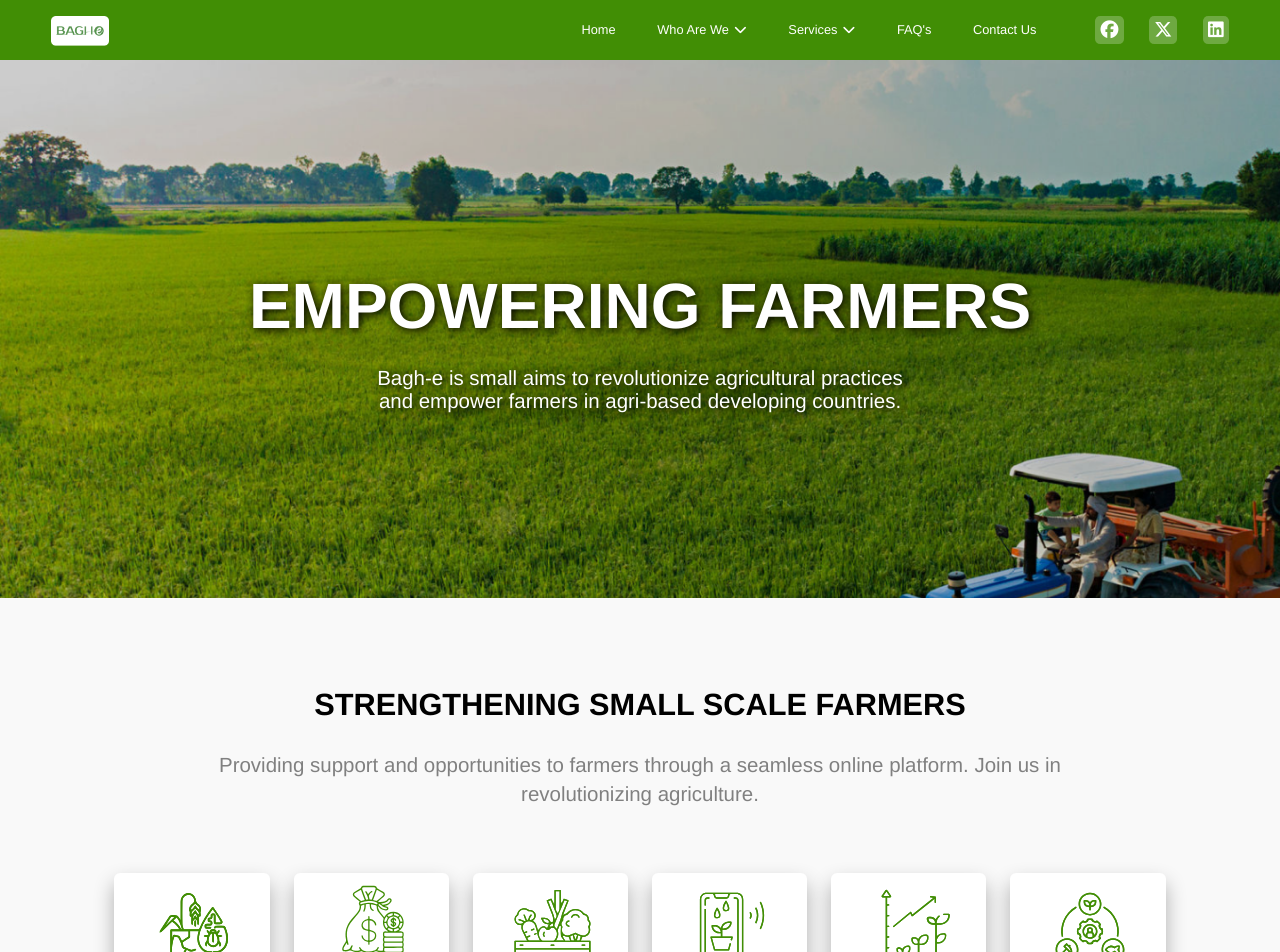
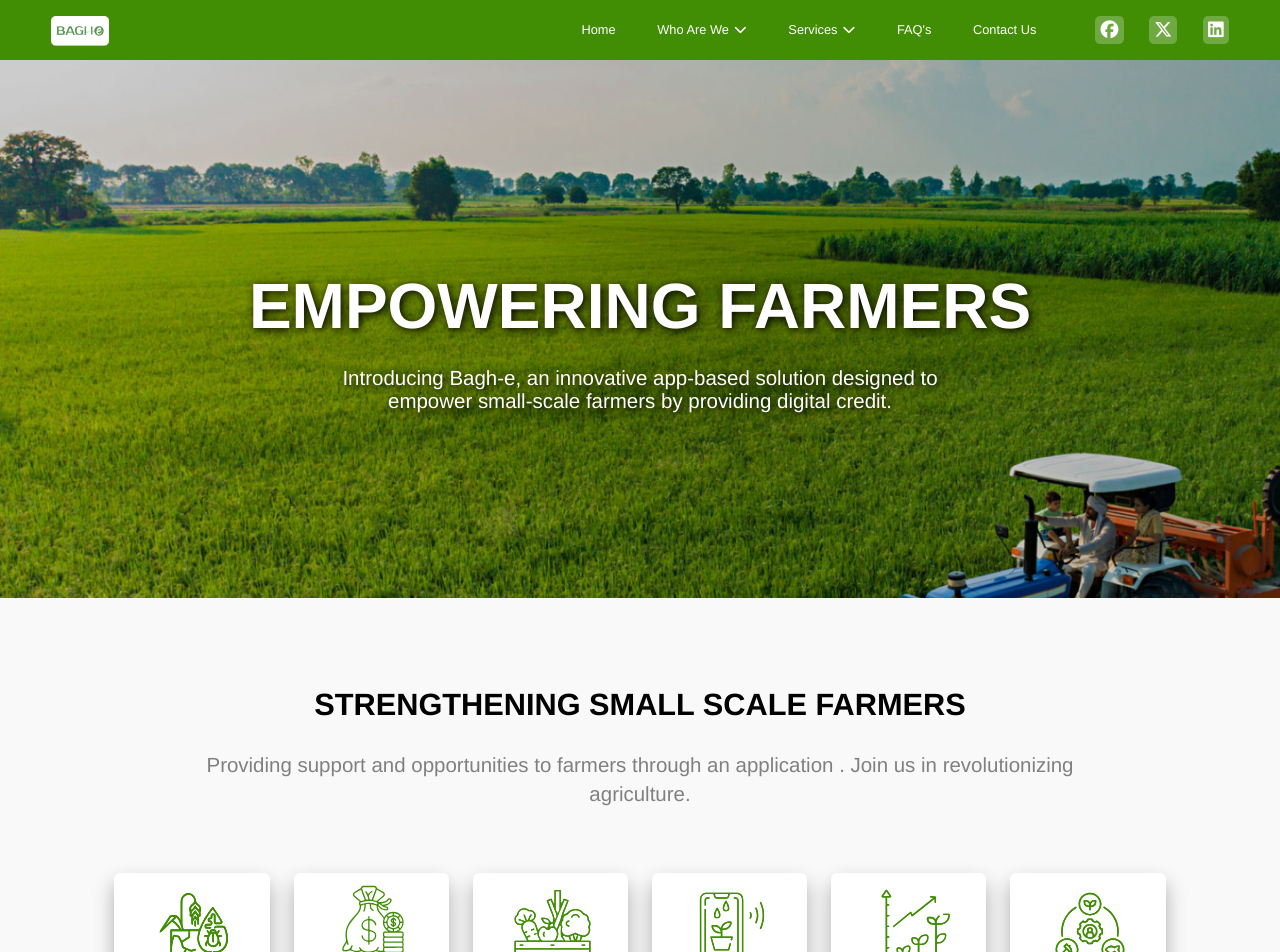
Before and after one commit to nabeelhaider1-0/Baghe, a React (Vite) app: page / in a window 1280 px wide. Shown: the top 952 px of the page. Built offline with nearby package versions, Linux system fonts and the light colour scheme.

Commit message:
Laoder Added And miner Content text Upadated

```diff
--- a/src/Components/Contactus/ContactUs.css
+++ b/src/Components/Contactus/ContactUs.css
@@ -179,6 +179,21 @@
     color: red !important;
 }
 
+.spacingContact.loading {
+    opacity: 0.8;
+    /* Lower the opacity when loading */
+    pointer-events: none;
+    /* Disable pointer events */
+}
+
+.loader {
+    position: fixed;
+    top: 50%;
+    left: 50%;
+    transform: translate(-50%, -50%);
+    z-index: 99;
+}
+
 @media (max-width: 884px) {
     .contactMap {
         overflow: hidden;
--- a/src/Components/Contactus/ContactUs.jsx
+++ b/src/Components/Contactus/ContactUs.jsx
@@ -2,7 +2,7 @@
 import { Link } from "react-router-dom";
 import "./ContactUs.css";
 import { useEffect, useRef, useState } from "react";
-
+import Loader from "../../assets/loader.gif";
 const ContactUs = () => {
   // State variables to store form data
   const [formData, setFormData] = useState({
@@ -22,7 +22,7 @@ const ContactUs = () => {
   const [isMissingName, setIsMissingName] = useState(false);
   const [isMissingEmail, setIsMissingEmail] = useState(false);
   const [isMissingMessage, setIsMissingMessage] = useState(false);
-
+  const [isLoading, setIsLoading] = useState(false);
   // Function to handle form submission
   const handleSubmit = (e) => {
     e.preventDefault();
@@ -55,19 +55,33 @@ const ContactUs = () => {
     if (missingFields.length > 0) {
       return;
     }
+    // Show loader and disable form submission button
+    setIsLoading(true);
 
+    // Simulate form submission and backend processing (replace setTimeout with actual submission logic)
+    setTimeout(() => {
       // Clear form fields after successful submission
       setFormData({
         name: "",
         email: "",
         message: "",
       });
+
       // Reset placeholder states
       setIsTyping(false);
       setIsTyping1(false);
       setIsTyping4(false);
-    console.log(formData); // Log form data to console
+
+      // Hide loader and enable form submission button after 2 seconds
+      setTimeout(() => {
+        setIsLoading(false);
+      }, 4000);
+
+      // Log form data to console
+      console.log(formData);
+
       // You can perform additional actions here, like sending the data to a backend server
+    });
   };
 
   const [isTyping, setIsTyping] = useState(false);
@@ -142,7 +156,10 @@ const ContactUs = () => {
   return (
     <>
       <div className="contactform">
-        <div className="spacingContact">
+        <div className={`spacingContact ${isLoading ? "loading" : ""}`}>
+          {isLoading && (
+            <img src={Loader} className="loader" alt="Loading..." />
+          )}
           <div className="row">
             <div
               className="contactLeft col-md-6"
@@ -250,7 +267,9 @@ const ContactUs = () => {
                             ? "error-asterisk"
                             : ""
                         }`}
-                        style={{ left: `${messagePlaceholderWidth + 16}px` }}
+                        style={{
+                          left: `${messagePlaceholderWidth + 16}px`,
+                        }}
                       >
                         *
                       </span>
--- a/src/Components/EmpoweringFarmers/Empowering.jsx
+++ b/src/Components/EmpoweringFarmers/Empowering.jsx
@@ -15,8 +15,8 @@ const Empowering = () => {
             Strengthening Small Scale Farmers
           </h3>
           <p data-aos="slide-up" data-aos-duration="1500" data-aos-once="true">
-            Providing support and opportunities to farmers through a seamless
-            online platform. Join us in revolutionizing agriculture.
+            Providing support and opportunities to farmers through an
+            application . Join us in revolutionizing agriculture.
           </p>
         </div>
 
--- a/src/Components/Home/Home.css
+++ b/src/Components/Home/Home.css
@@ -46,8 +46,8 @@
     letter-spacing: 0em;
     text-align: center;
     color: #ffffff;
-    padding-left: 28vw;
-    padding-right: 28vw;
+    padding-left: 25vw;
+    padding-right: 25vw;
     text-shadow: 2px 2px 8px #000000;
 }
 
--- a/src/Components/Home/Home.jsx
+++ b/src/Components/Home/Home.jsx
@@ -4,7 +4,7 @@ import "./Home.css";
 import Navbar from "../Navbar/Navbar";
 import Empowering from "../EmpoweringFarmers/Empowering";
 import UnlockingAgri from "../Unlocking Agriculture/UnlockingAgri";
-import TrustedCompanies from "../TrustedCompanies/TrustedCompanies";
+// import TrustedCompanies from "../TrustedCompanies/TrustedCompanies";
 // import Transforming from "../TransformingCards/Transforming";
 import Leadership from "../LeaderShip/Leadership";
 import intropic from "../../assets/bagheintro.png";
@@ -46,15 +46,15 @@ const Home = () => {
               data-aos-duration="2000"
               data-aos-once="true"
             >
-              Bagh-e is small aims to revolutionize agricultural practices and
-              empower farmers in agri-based developing countries.
+              Introducing Bagh-e, an innovative app-based solution designed to
+              empower small-scale farmers by providing digital credit.
             </p>
           </div>
         </div>
       </div>
       <Empowering />
       <UnlockingAgri />
-      <TrustedCompanies />
+      {/* <TrustedCompanies /> */}
       {/* <Transforming /> */}
       <Leadership />
       <div className="introductionbg">
--- a/src/Components/Services/Servicesmain.jsx
+++ b/src/Components/Services/Servicesmain.jsx
@@ -2,7 +2,7 @@ import { useLayoutEffect } from "react";
 import Footer from "../Footer/Footer";
 import Navbar from "../Navbar/Navbar";
 import "./Servicesmain.css";
-import TrustedCompanies from "../TrustedCompanies/TrustedCompanies";
+// import TrustedCompanies from "../TrustedCompanies/TrustedCompanies";
 import ContactUs from "../Contactus/ContactUs";
 import LowerHeader from "../LowerHeader/LowerHeader";
 import UnlockingAgri from "../Unlocking Agriculture/UnlockingAgri";
@@ -46,7 +46,7 @@ const Servicesmain = () => {
       <LowerHeader2 />
       <Transforming />
       <UnlockingAgri />
-      <TrustedCompanies />
+      {/* <TrustedCompanies /> */}
       <Empowering />
       <ContactUs />
       <LowerHeader />
```
Also changed, not shown: src/assets/loader-green.gif (added), src/assets/loader.gif (added). Lines whose indentation alone changed are shown as unchanged.
